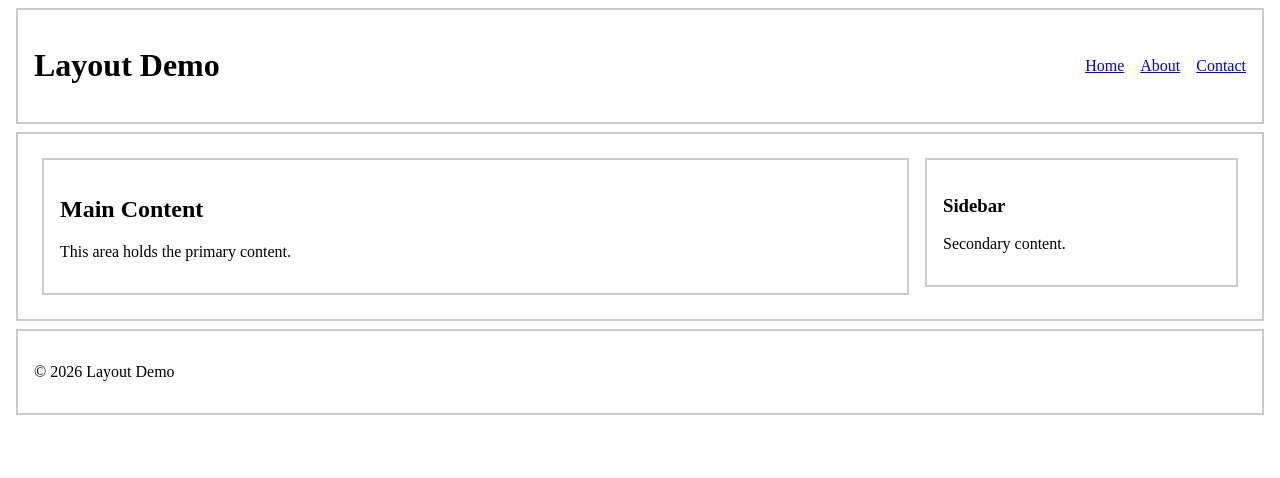
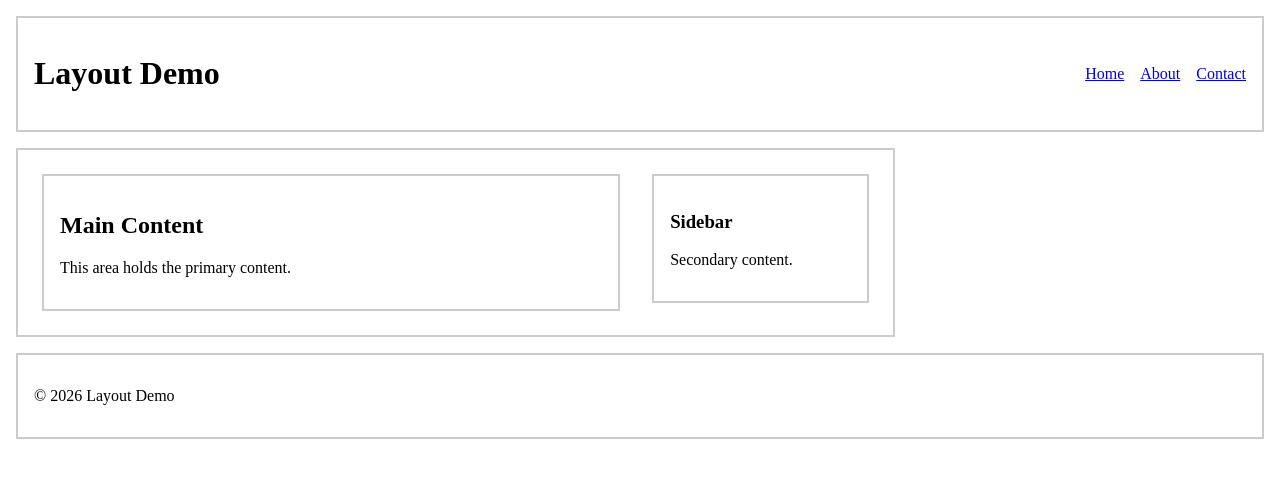
Before and after one commit to iisphilipsii/unit8-layouts2, a plain HTML site: page index.html in a window 1280 px wide. Drawn offline with Linux system fonts and the light colour scheme.

Commit message:
2nd commit

```diff
--- a/style.css
+++ b/style.css
@@ -14,7 +14,8 @@ footer {
 
 main {
   display: flex;
-  flex-direction: row;
+  grid-template-columns: 3fr 1fr;
+  gap: 1rem;
 }
 
 .content {
@@ -41,3 +42,24 @@ header {
   justify-content: space-between;
   align-items: center;
 }
+
+header {
+  grid-area: header;
+}
+
+main {
+  display: flex;
+  grid-template-columns: 3fr 1fr;
+}
+
+footer {
+  grid-area: footer;
+}
+
+body {
+  display: grid;
+  grid-template-areas:
+    "header header"
+    "main main"
+    "footer footer";
+}
```
